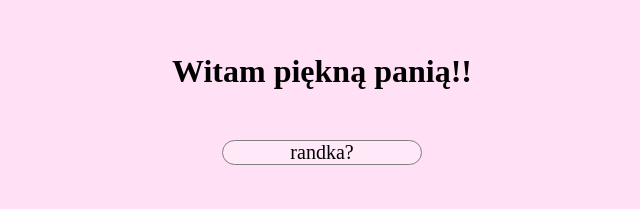
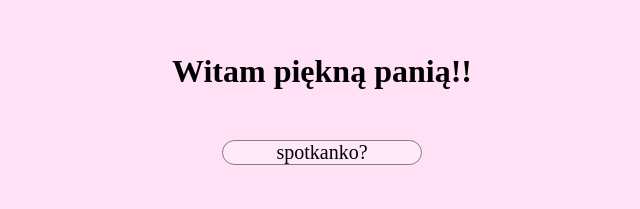
Before and after one commit to Jerrywtef/randka, a plain HTML site: page index.html in a window 1280 px wide. Shown: the part 241-450 px from the top of the page, 318-958 px from the left. Drawn offline with nearby package versions, Linux system fonts and the light colour scheme; a web font is replaced by a local one.

Commit message:
Add files via upload

```diff
--- a/index.html
+++ b/index.html
@@ -12,7 +12,7 @@
 
         <main class="main">
             <h1>Witam piękną panią!!</h1>
-            <button type="button" class="button_pierwszy">randka?</button>
+            <button type="button" class="button_pierwszy">spotkanko?</button>
             <img src="assets/cat1.png" alt="kotek1" id="catflower" class="hidden">
             <img src="assets/cat-sweating.webp" alt="kotek co sie poci" id="catsweating" class="visible">
             <img src="assets/cat1-rev.png" alt="kotek2" id="catflower1" class="hidden">
```
Also changed, not shown: sites/koncowka.html (+0 -2 lines).
